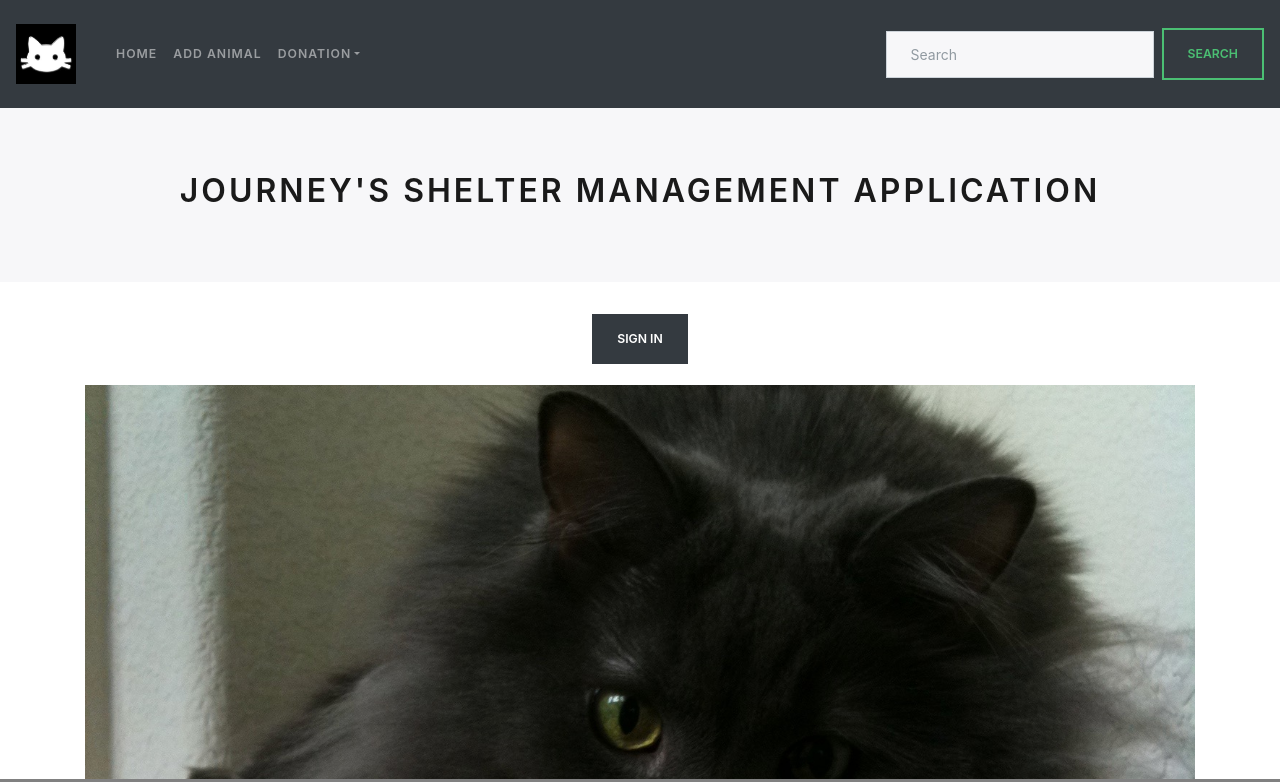
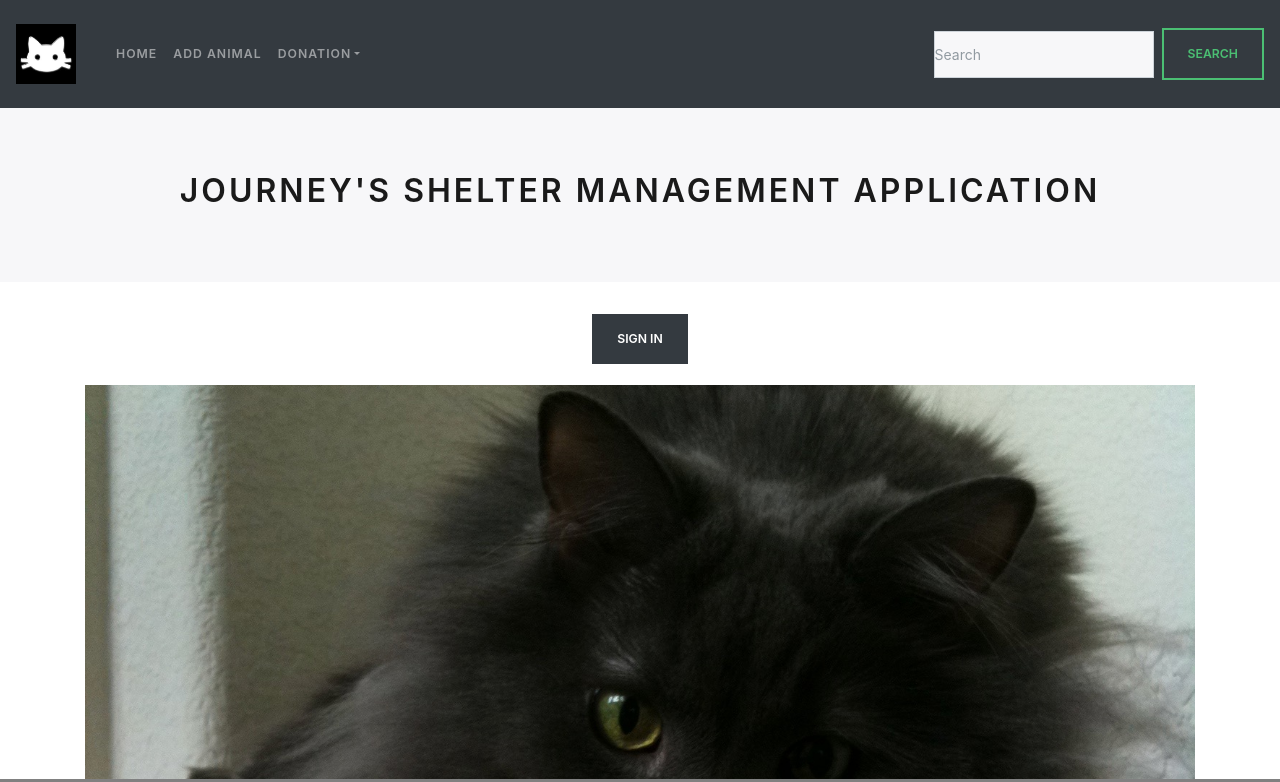
Before and after one commit to zoe-gonzales/shelter-manager, a React (Create React App) app in the folder client/: page / in a window 1280 px wide. Shown: the top 782 px of the page. Built offline with nearby package versions, Linux system fonts and the light colour scheme; no server answers; what auth0-js would draw is missing.

Commit message:
Update AddAnimalForm css

```diff
--- a/client/src/components/AddAnimalForm/style.css
+++ b/client/src/components/AddAnimalForm/style.css
@@ -1,3 +1,7 @@
 .input-form {
     margin: 2rem;
 }
+
+.form-control {
+    padding: 0;
+}
```
